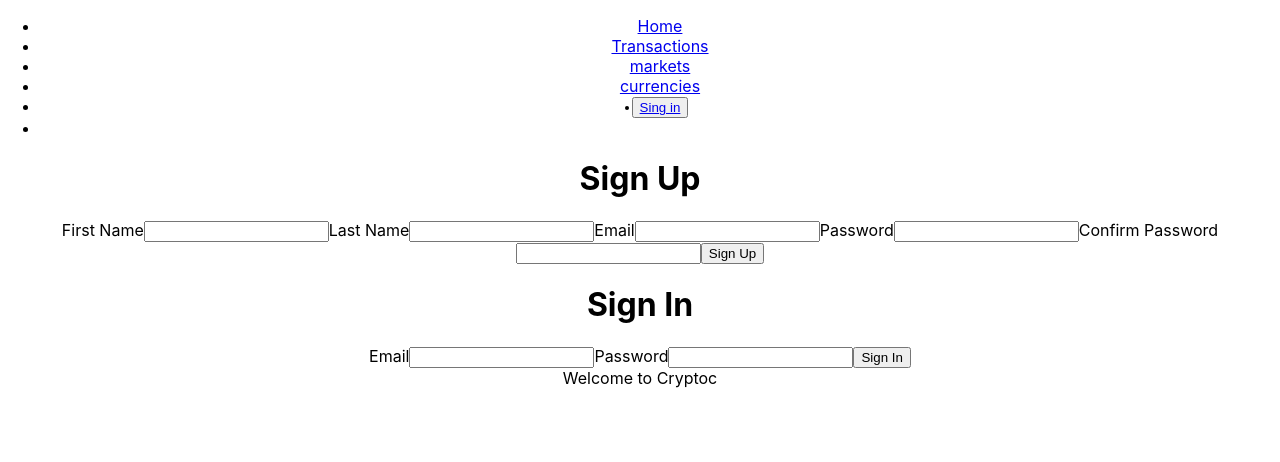
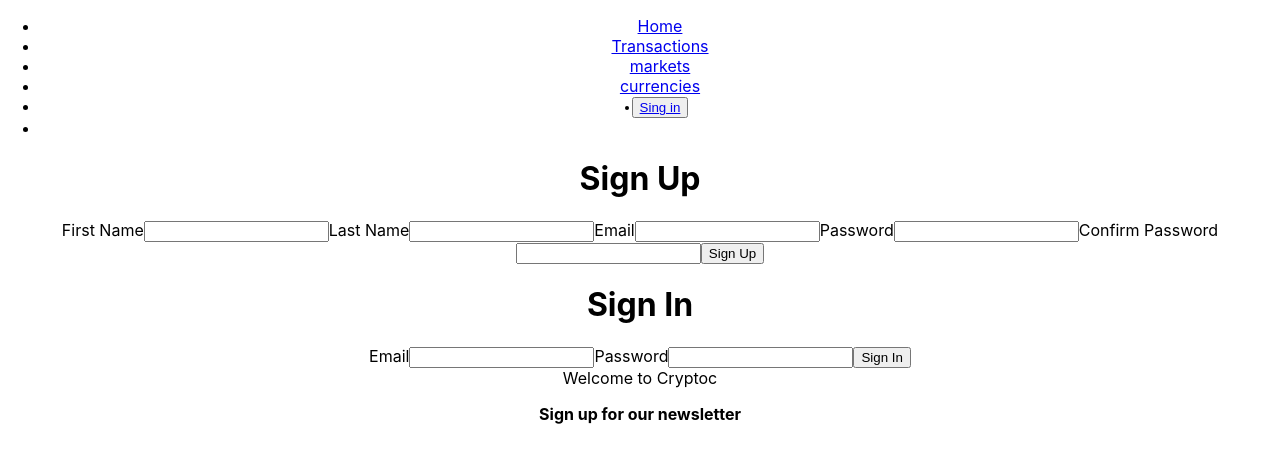
Before and after one commit to DelhinRharl/adsocrypto, a React (Create React App) app: page / in a window 1280 px wide. Shown: the top 462 px of the page. Built offline with nearby package versions, Linux system fonts and the light colour scheme.

Commit message:
Add footer

```diff
--- a/src/App.js
+++ b/src/App.js
@@ -1,4 +1,5 @@
 import './App.css';
+import Footer from './components/Footer';
 import Navbar from './components/Navbar';
 import Landing from './pages/Landing';
 import Signin from './pages/Signin';
@@ -11,6 +12,7 @@ function App() {
       <Signup/>
       <Signin/>
       <Landing/>
+      <Footer />
     </div>
   );
 }
--- /dev/null
+++ b/src/components/Footer.js
@@ -0,0 +1,24 @@
+import React from 'react'
+
+const Footer = () => {
+  return (
+    <div>
+
+        <section className="">
+            <form action="">
+                <div className="row d-flex justify-content-center">
+                    <div className="col-auto">
+                        <p className="pt-2">
+                            <strong>Sign up for our newsletter</strong>
+                        </p>
+
+                    </div>
+                </div>
+            </form>
+         </section>
+
+    </div>
+  )
+}
+
+export default Footer
```
